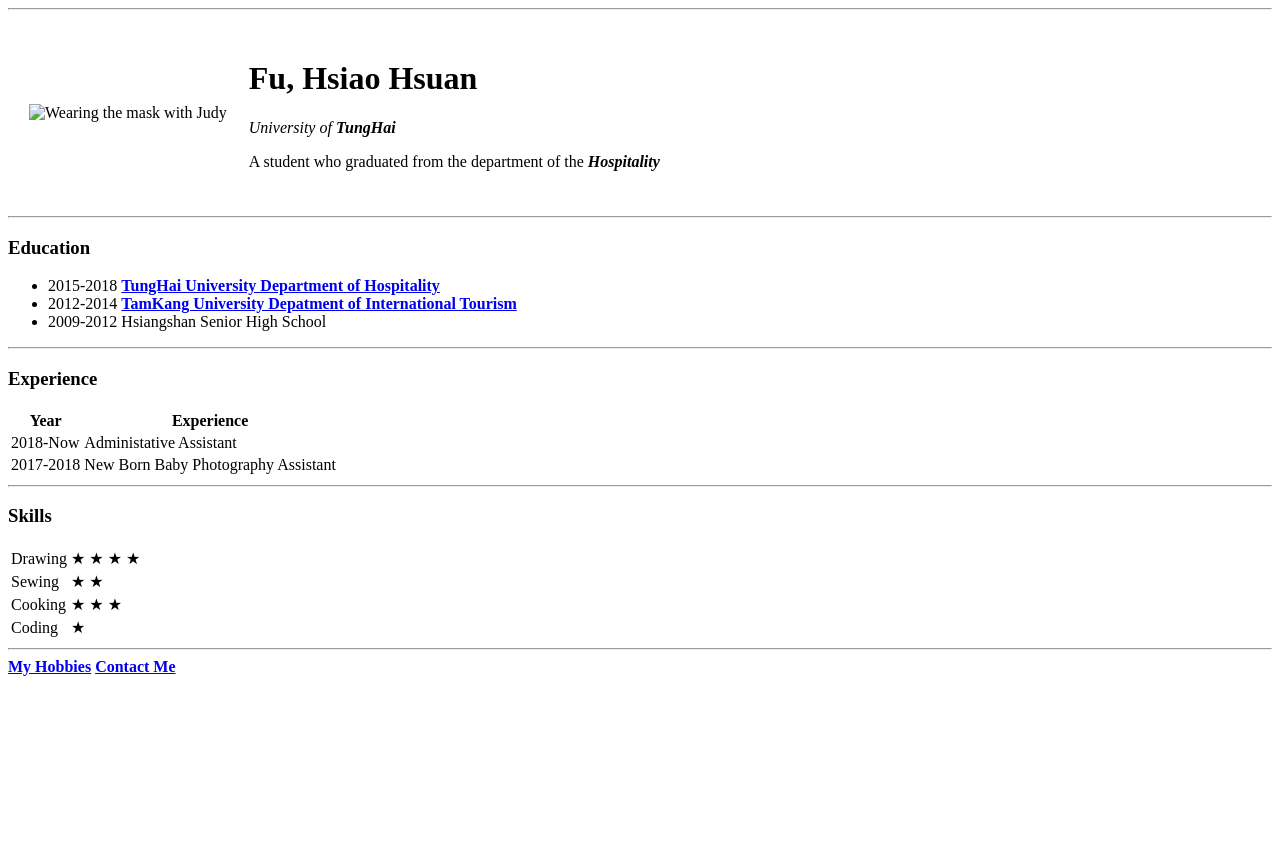
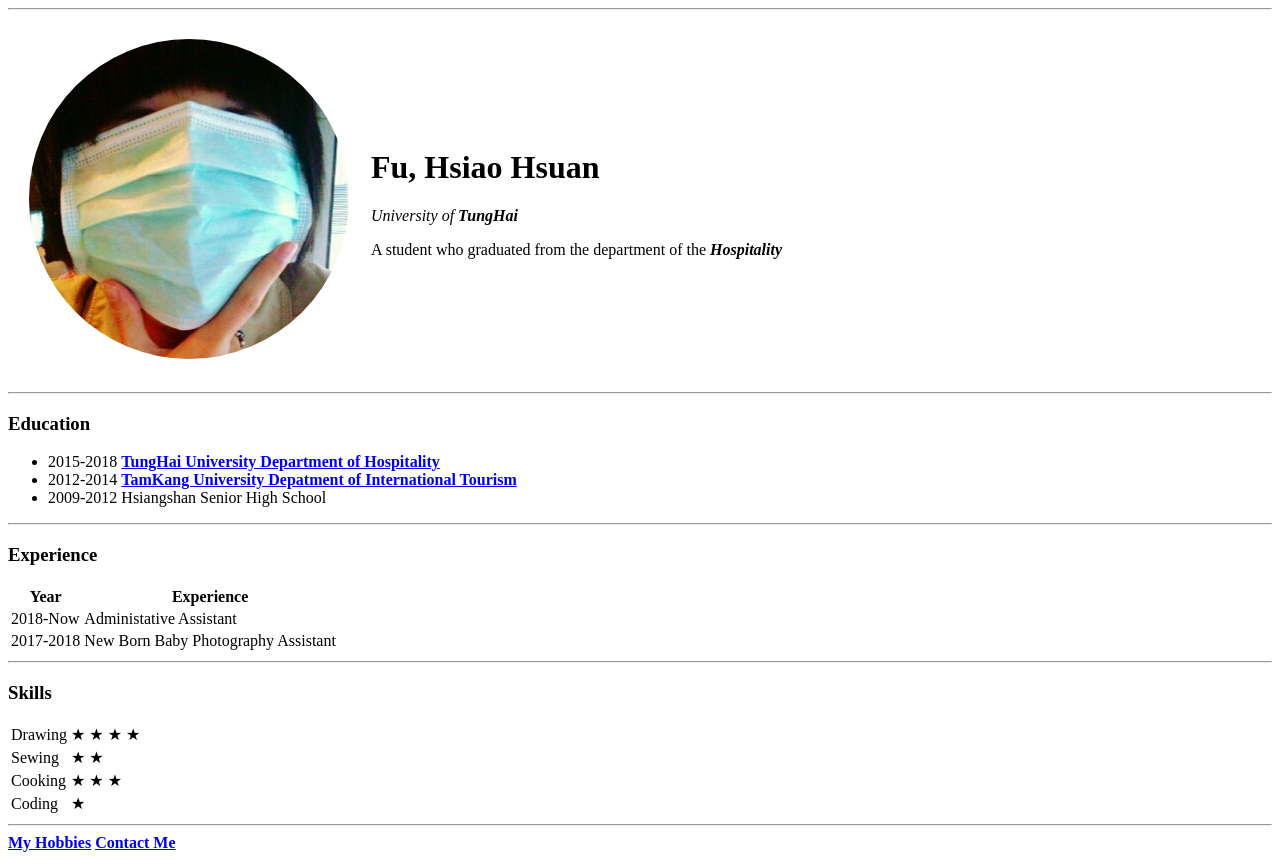
Before and after one commit to Rezta20/CV, a plain HTML site: page index.html in a window 1280 px wide. Before the commit the page ends 800 px from the top, so only its background shows below. Drawn offline with Linux system fonts and the light colour scheme.

Commit message:
Update index.html

```diff
--- a/index.html
+++ b/index.html
@@ -10,7 +10,7 @@
   <hr>
   <table cellspacing="20">
     <tr>
-      <td><img src="images/circle.png" alt="Wearing the mask with Judy" /></td>
+      <td><img src="circle.png" alt="Wearing the mask with Judy" /></td>
       <td>
         <h1>Fu, Hsiao Hsuan</h1>
         <p><em>University of <strong>TungHai</strong></em></p>
```
